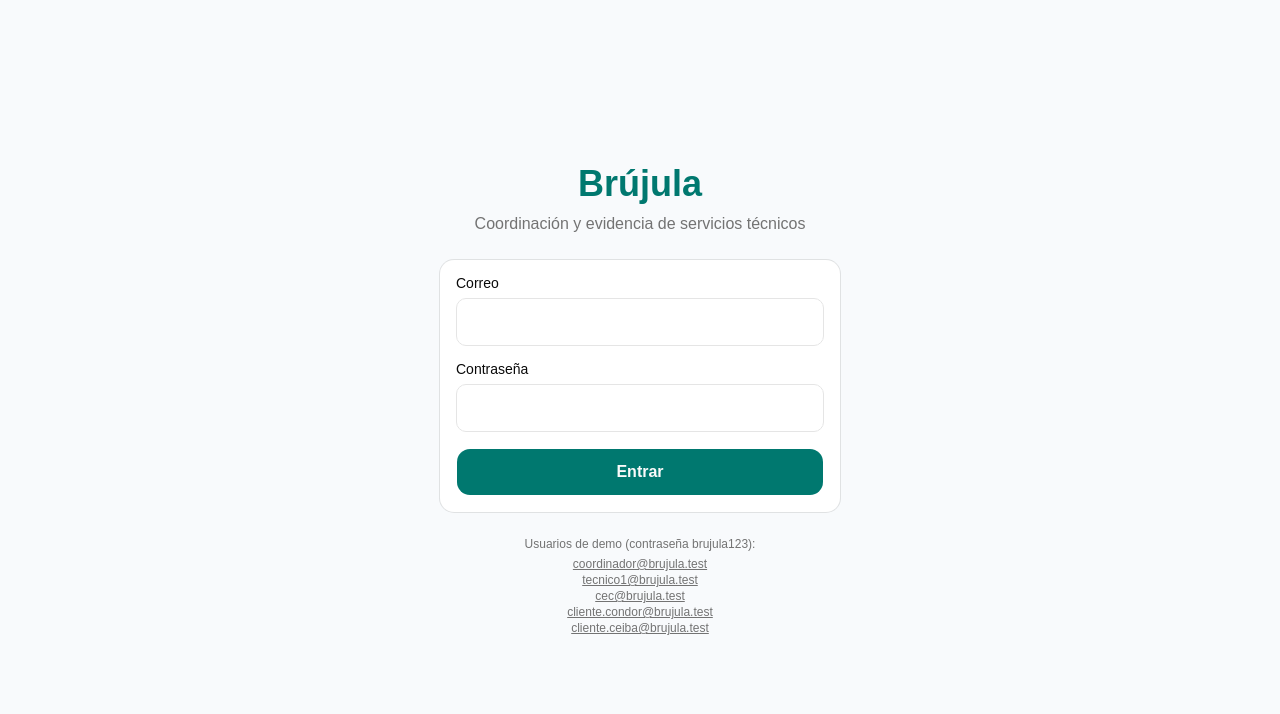
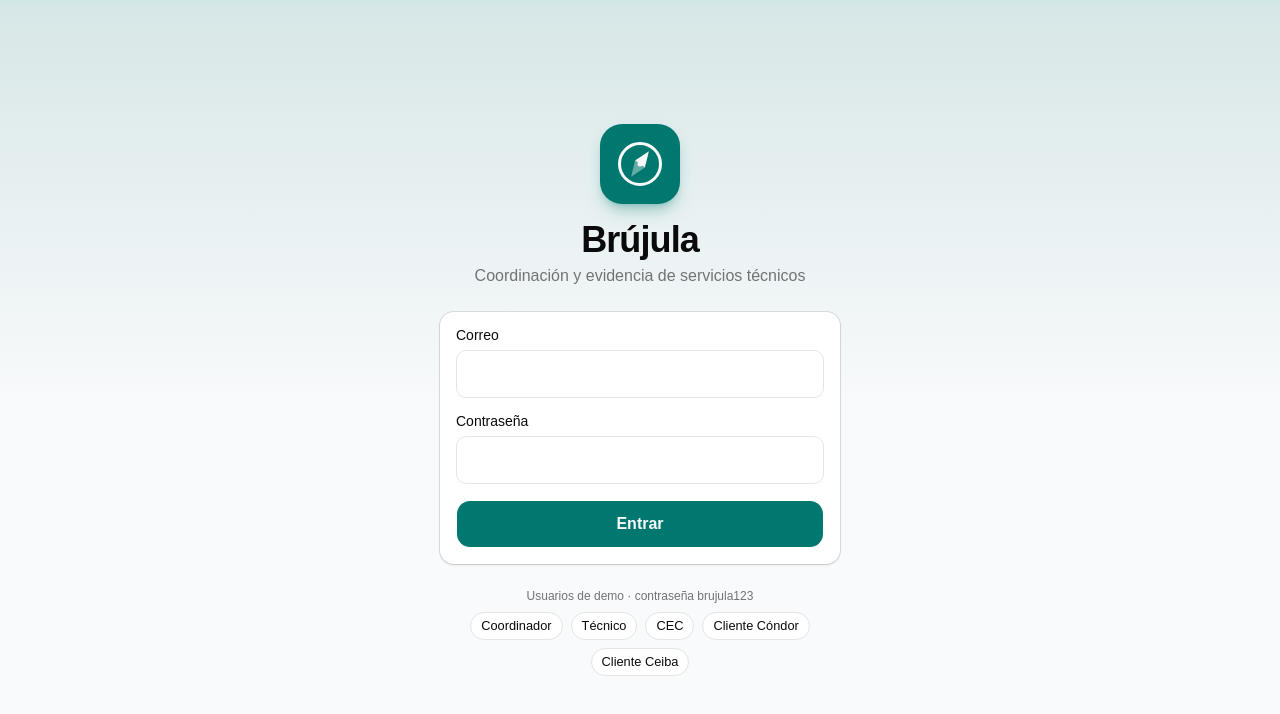
Before and after one commit to SantiagoCendales/brujula-app, a React (Vite) app in the folder web/: page /login in a window 1280 px wide. Shown: the top 714 px of the page. Built offline with nearby package versions, Linux system fonts and the light colour scheme; no server answers; what @capacitor/core would draw is missing.

Commit message:
feat: visual polish with brujula logo, branded login and empty states

```diff
--- a/web/index.html
+++ b/web/index.html
@@ -4,6 +4,7 @@
     <meta charset="UTF-8" />
     <meta name="viewport" content="width=device-width, initial-scale=1.0, viewport-fit=cover" />
     <meta name="theme-color" content="#0f766e" />
+    <link rel="icon" type="image/svg+xml" href="/favicon.svg" />
     <title>Brújula</title>
   </head>
   <body>
--- a/web/src/App.jsx
+++ b/web/src/App.jsx
@@ -1,3 +1,4 @@
+import { CircleCheckBig, History, Wrench } from 'lucide-react';
 import { Navigate, Route, Routes } from 'react-router';
 import { useAuth } from './auth/AuthContext.jsx';
 import RequireAuth from './auth/RequireAuth.jsx';
@@ -10,6 +11,22 @@ import Login from './pages/Login.jsx';
 import NewActivityPage from './pages/NewActivityPage.jsx';
 import VehicleDetailPage from './pages/VehicleDetailPage.jsx';
 import VehiclesPage from './pages/VehiclesPage.jsx';
+
+const EMPTY_PENDING = {
+  icon: CircleCheckBig,
+  title: 'No tienes actividades pendientes',
+  description: 'Cuando te asignen una, te avisamos acá.',
+};
+const EMPTY_HISTORY = {
+  icon: History,
+  title: 'Todavía no terminaste actividades',
+  description: 'Las que cierres con «Terminé» quedan guardadas acá.',
+};
+const EMPTY_CLIENT = {
+  icon: Wrench,
+  title: 'Todavía no pediste servicios',
+  description: 'Solicita uno y sigue su avance en tiempo real.',
+};
 
 function RootRedirect() {
   const { user, checking } = useAuth();
@@ -61,6 +78,7 @@ export default function App() {
               baseQuery="view=pending"
               basePath="/technician/activities"
               showFilter={false}
+              empty={EMPTY_PENDING}
             />
           }
         />
@@ -72,6 +90,7 @@ export default function App() {
               baseQuery="view=history"
               basePath="/technician/activities"
               showFilter={false}
+              empty={EMPTY_HISTORY}
             />
           }
         />
@@ -97,6 +116,7 @@ export default function App() {
               basePath="/client/activities"
               newActivityPath="/client/new"
               newActivityLabel="+ Solicitar"
+              empty={EMPTY_CLIENT}
             />
           }
         />
--- /dev/null
+++ b/web/src/components/BrujulaLogo.jsx
@@ -0,0 +1,13 @@
+// Brújula's mark: a compass with a tilted needle. Uses currentColor, so it takes the text color where it is placed.
+export default function BrujulaLogo({ className }) {
+  return (
+    <svg viewBox="0 0 48 48" fill="none" className={className} aria-hidden="true">
+      <circle cx="24" cy="24" r="20.5" stroke="currentColor" strokeWidth="3" />
+      <g transform="rotate(35 24 24)">
+        <path d="M24 8.5 30 24H18L24 8.5Z" fill="currentColor" />
+        <path d="M24 39.5 18 24h12l-6 15.5Z" fill="currentColor" opacity="0.4" />
+      </g>
+      <circle cx="24" cy="24" r="2.5" fill="currentColor" />
+    </svg>
+  );
+}
--- /dev/null
+++ b/web/src/components/EmptyState.jsx
@@ -0,0 +1,15 @@
+// Friendly placeholder for lists with nothing to show: icon, title, a hint, and an optional action (children).
+export default function EmptyState({ icon: Icon, title, description, children }) {
+  return (
+    <div className="flex flex-col items-center gap-3 rounded-2xl border border-dashed bg-card px-6 py-10 text-center">
+      <div className="flex size-14 items-center justify-center rounded-full bg-primary/10 text-primary">
+        <Icon className="size-7" />
+      </div>
+      <div>
+        <p className="font-semibold">{title}</p>
+        {description && <p className="mt-1 text-sm text-muted-foreground">{description}</p>}
+      </div>
+      {children}
+    </div>
+  );
+}
--- a/web/src/layout/AppLayout.jsx
+++ b/web/src/layout/AppLayout.jsx
@@ -2,6 +2,7 @@ import { LogOut } from 'lucide-react';
 import { Link, Outlet, useLocation } from 'react-router';
 import { useAuth } from '@/auth/AuthContext';
 import { homePathFor } from '@/auth/roles';
+import BrujulaLogo from '@/components/BrujulaLogo';
 import { Button } from '@/components/ui/button';
 import { Toaster } from '@/components/ui/sonner';
 import ActivityNotifier from '@/layout/ActivityNotifier';
@@ -72,13 +73,16 @@ export default function AppLayout() {
     <div className="mx-auto min-h-dvh max-w-md">
       <div className="sticky top-0 z-10 shadow-sm">
         <header className="flex items-center justify-between bg-primary px-4 py-3 text-primary-foreground">
-          <Link to={homePathFor(user.role)}>
+          <Link to={homePathFor(user.role)} className="flex items-center gap-3">
+            <BrujulaLogo className="size-9 shrink-0" />
+            <div>
               <p className="flex items-center gap-2 font-bold">
                 Brújula <LiveIndicator />
               </p>
               <p className="text-sm opacity-90">
                 {user.name} · {ROLE_LABELS[user.role]}
               </p>
+            </div>
           </Link>
           <Button
             variant="ghost"
--- a/web/src/pages/Login.jsx
+++ b/web/src/pages/Login.jsx
@@ -2,18 +2,19 @@ import { useState } from 'react';
 import { Navigate, useNavigate } from 'react-router';
 import { useAuth } from '@/auth/AuthContext';
 import { homePathFor } from '@/auth/roles';
+import BrujulaLogo from '@/components/BrujulaLogo';
 import ErrorMessage from '@/components/ErrorMessage';
 import { Button } from '@/components/ui/button';
 import { Card, CardContent } from '@/components/ui/card';
 import { Input } from '@/components/ui/input';
 import { Label } from '@/components/ui/label';
 
-const DEMO_EMAILS = [
-  'coordinador@brujula.test',
-  'tecnico1@brujula.test',
-  'cec@brujula.test',
-  'cliente.condor@brujula.test',
-  'cliente.ceiba@brujula.test',
+const DEMO_USERS = [
+  { label: 'Coordinador', email: 'coordinador@brujula.test' },
+  { label: 'Técnico', email: 'tecnico1@brujula.test' },
+  { label: 'CEC', email: 'cec@brujula.test' },
+  { label: 'Cliente Cóndor', email: 'cliente.condor@brujula.test' },
+  { label: 'Cliente Ceiba', email: 'cliente.ceiba@brujula.test' },
 ];
 
 export default function Login() {
@@ -40,13 +41,17 @@ export default function Login() {
   }
 
   return (
+    <div className="min-h-dvh bg-linear-to-b from-primary/15 via-background to-background">
       <main className="mx-auto flex min-h-dvh max-w-md flex-col justify-center gap-6 p-6">
-      <header className="text-center">
-        <h1 className="text-4xl font-bold text-primary">Brújula</h1>
-        <p className="mt-2 text-muted-foreground">Coordinación y evidencia de servicios técnicos</p>
+        <header className="flex flex-col items-center text-center">
+          <div className="flex size-20 items-center justify-center rounded-3xl bg-primary text-primary-foreground shadow-lg shadow-primary/30">
+            <BrujulaLogo className="size-12" />
+          </div>
+          <h1 className="mt-4 text-4xl font-bold tracking-tight">Brújula</h1>
+          <p className="mt-1 text-muted-foreground">Coordinación y evidencia de servicios técnicos</p>
         </header>
 
-      <Card>
+        <Card className="shadow-sm">
           <CardContent>
             <form onSubmit={handleSubmit} className="flex flex-col gap-4">
               <div className="flex flex-col gap-2">
@@ -82,19 +87,29 @@ export default function Login() {
         </Card>
 
         {import.meta.env.DEV && (
-        <section className="text-center text-xs text-muted-foreground">
-          <p>Usuarios de demo (contraseña brujula123):</p>
-          <ul className="mt-1">
-            {DEMO_EMAILS.map((demoEmail) => (
-              <li key={demoEmail}>
-                <button type="button" className="underline" onClick={() => setEmail(demoEmail)}>
-                  {demoEmail}
-                </button>
+          <section className="text-center">
+            <p className="text-xs text-muted-foreground">Usuarios de demo · contraseña brujula123</p>
+            <ul className="mt-2 flex flex-wrap justify-center gap-2">
+              {DEMO_USERS.map((demo) => (
+                <li key={demo.email}>
+                  <Button
+                    type="button"
+                    variant="outline"
+                    size="sm"
+                    className="rounded-full bg-card"
+                    onClick={() => {
+                      setEmail(demo.email);
+                      setPassword('brujula123');
+                    }}
+                  >
+                    {demo.label}
+                  </Button>
                 </li>
               ))}
             </ul>
           </section>
         )}
       </main>
+    </div>
   );
 }
--- a/web/src/pages/VehicleDetailPage.jsx
+++ b/web/src/pages/VehicleDetailPage.jsx
@@ -1,6 +1,7 @@
-import { ChevronLeft } from 'lucide-react';
+import { ChevronLeft, ClipboardList } from 'lucide-react';
 import { Link, useParams } from 'react-router';
 import ActivityCard from '@/components/ActivityCard';
+import EmptyState from '@/components/EmptyState';
 import ErrorMessage from '@/components/ErrorMessage';
 import { Button } from '@/components/ui/button';
 import { Card, CardContent, CardHeader, CardTitle } from '@/components/ui/card';
@@ -41,7 +42,13 @@ export default function VehicleDetailPage({ backPath, activitiesPath }) {
       <h2 className="font-semibold">
         Historial de intervenciones <span className="text-muted-foreground">({history.length})</span>
       </h2>
-      {history.length === 0 && <p className="text-muted-foreground">Este vehículo todavía no tiene intervenciones.</p>}
+      {history.length === 0 && (
+        <EmptyState
+          icon={ClipboardList}
+          title="Sin intervenciones todavía"
+          description="Cada servicio que se haga en este vehículo va a quedar registrado acá."
+        />
+      )}
       <ul className="flex flex-col gap-3">
         {history.map((activity) => (
           <li key={activity.id}>
--- a/web/src/pages/VehiclesPage.jsx
+++ b/web/src/pages/VehiclesPage.jsx
@@ -1,7 +1,8 @@
-import { ChevronRight, Search } from 'lucide-react';
+import { Car, ChevronRight, Search, SearchX } from 'lucide-react';
 import { useEffect, useState } from 'react';
 import { Link } from 'react-router';
 import { useAuth } from '@/auth/AuthContext';
+import EmptyState from '@/components/EmptyState';
 import ErrorMessage from '@/components/ErrorMessage';
 import { Card, CardContent } from '@/components/ui/card';
 import { Input } from '@/components/ui/input';
@@ -40,9 +41,12 @@ export default function VehiclesPage({ title, basePath }) {
 
       <ErrorMessage>{error?.message}</ErrorMessage>
       {loading && !data && <Skeleton className="h-20 rounded-xl" />}
-      {data?.vehicles.length === 0 && (
-        <p className="text-muted-foreground">{plate ? `No hay vehículos con "${plate}".` : 'No hay vehículos.'}</p>
-      )}
+      {data?.vehicles.length === 0 &&
+        (plate ? (
+          <EmptyState icon={SearchX} title={`No encontramos «${plate}»`} description="Revisa la placa o busca solo una parte." />
+        ) : (
+          <EmptyState icon={Car} title="No hay vehículos" description="Cuando se registre uno, aparece acá." />
+        ))}
 
       <ul className="flex flex-col gap-3">
         {data?.vehicles.map((vehicle) => (
```
Also changed, not shown: web/src/pages/ActivitiesPage.jsx (+26 -1 lines), web/public/favicon.svg (added). Lines whose indentation alone changed are shown as unchanged.
